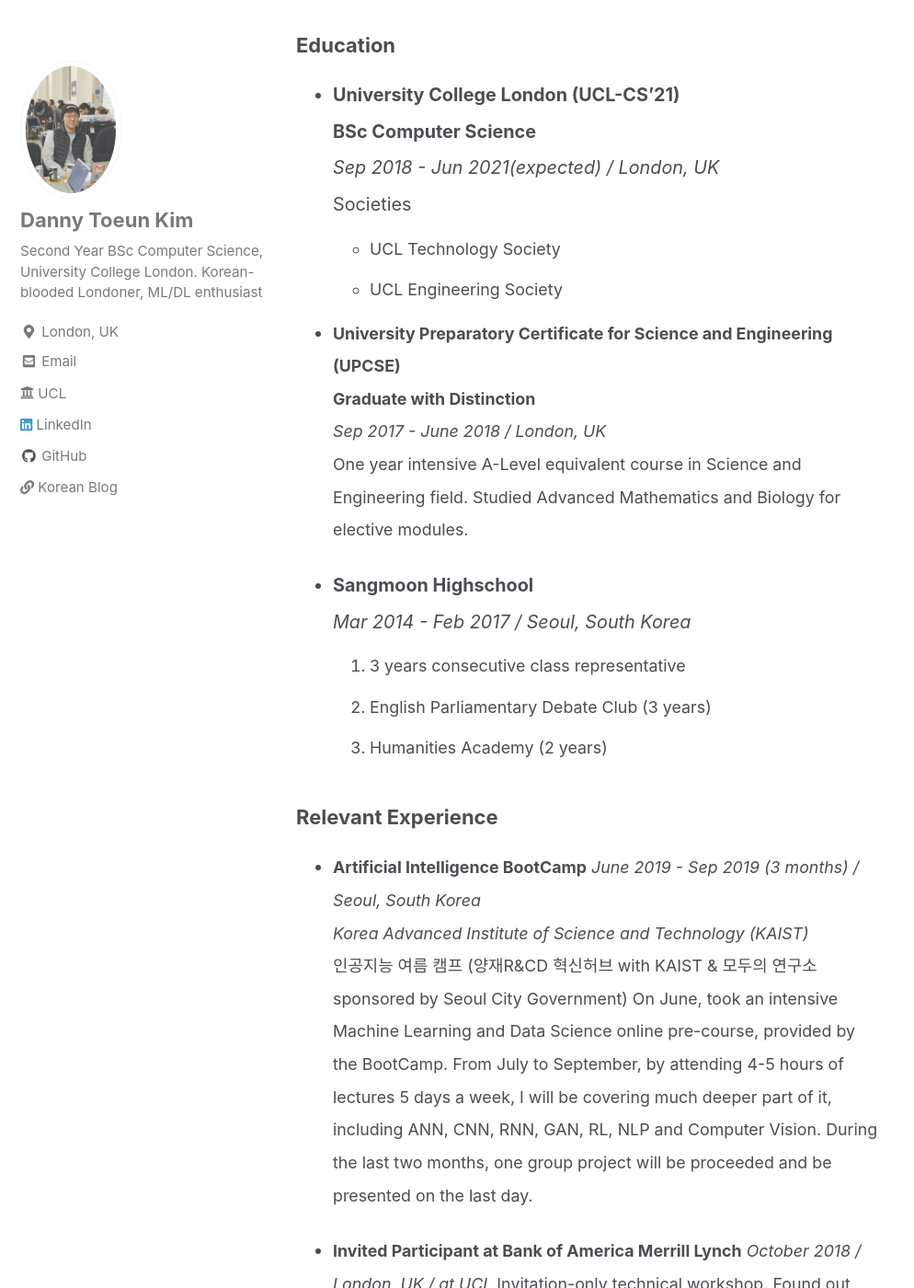
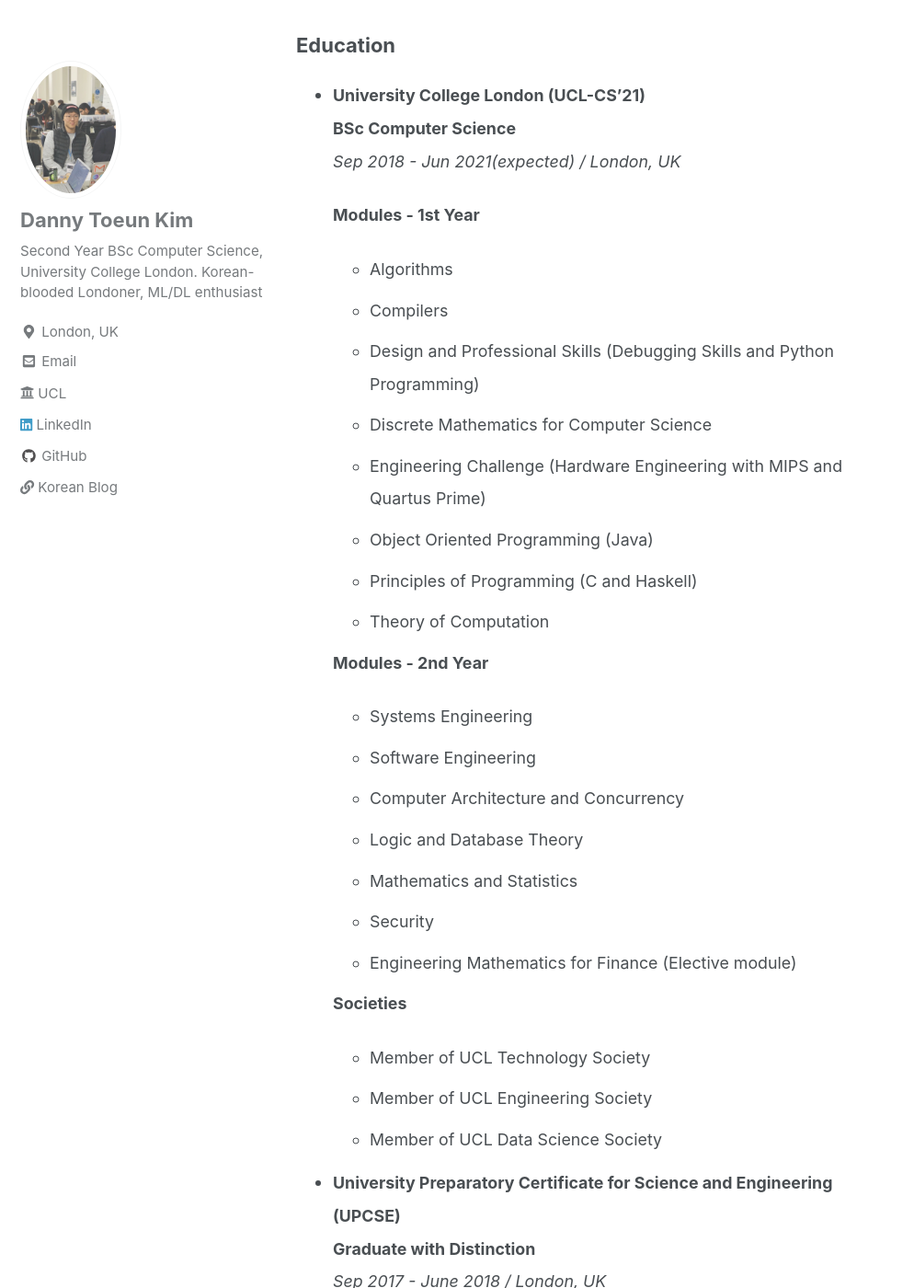
Before and after one commit to kimdanny/blog, a Jekyll site: the page built from _pages/about.md, in a window 1280 px wide and 1400 px high, scrolled down 675 px. Shown: the whole window at 92% size, without its empty margins (0-994 px from the left). Built offline with Jekyll 4.4.1, drawn with Linux system fonts in a browser that asks for light colours; cached includes are drawn as plain includes; nearby versions of some CDN libraries; some of the changed text lies outside the part shown.

Commit message:
update cv

```diff
--- a/_pages/about.md
+++ b/_pages/about.md
@@ -16,9 +19,30 @@
 * **University College London (UCL-CS'21)**
   **BSc Computer Science**
   *Sep 2018 - Jun 2021(expected) / London, UK*
-  Societies
-  - UCL Technology Society
-  - UCL Engineering Society
+
+  **Modules - 1st Year**
+  - Algorithms
+  - Compilers
+  - Design and Professional Skills (Debugging Skills and Python Programming)
+  - Discrete Mathematics for Computer Science
+  - Engineering Challenge (Hardware Engineering with MIPS and Quartus Prime)
+  - Object Oriented Programming (Java)
+  - Principles of Programming (C and Haskell)
+  - Theory of Computation
+
+  **Modules - 2nd Year**
+  - Systems Engineering
+  - Software Engineering
+  - Computer Architecture and Concurrency
+  - Logic and Database Theory
+  - Mathematics and Statistics
+  - Security
+  - Engineering Mathematics for Finance (Elective module)
+
+  **Societies**
+  - Member of UCL Technology Society
+  - Member of UCL Engineering Society
+  - Member of UCL Data Science Society
 
 * **University Preparatory Certificate for Science and Engineering (UPCSE)**
   **Graduate with Distinction**
```
Also changed, not shown: other parts of _pages/about.md (+3 -0 lines), _posts/Data-Science/2019-07-15-What-is-DataScience.md (deleted, +0 -13 lines).
